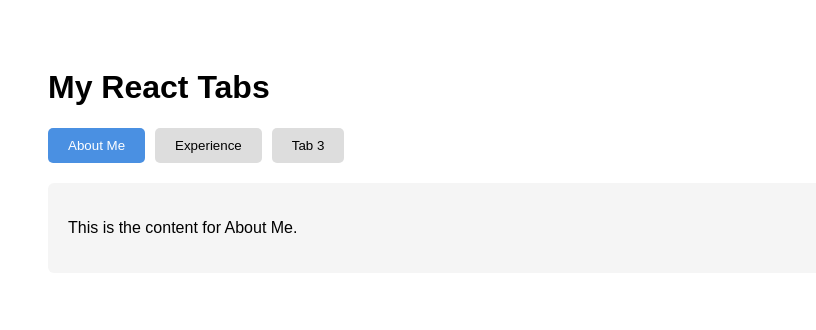
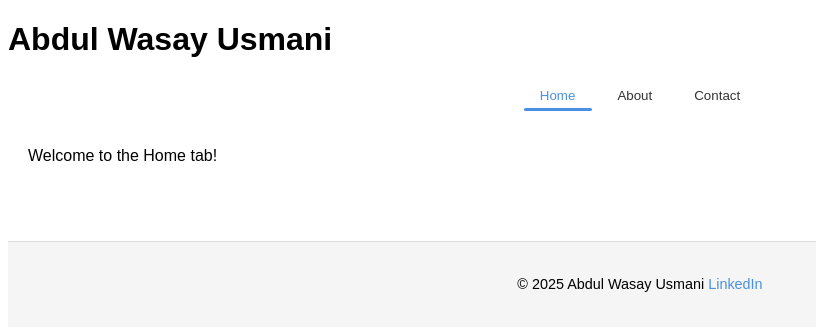
Before and after one commit to awusmani/awusmani.github.io, a React (Vite) app in the folder ausmani/: page / in a window 1280 px wide. Shown: the top 330 px of the page, without its empty margins (0-816 px from the left). Built offline with nearby package versions, Linux system fonts and the light colour scheme.

Commit message:
sliding animation tabs

```diff
--- a/ausmani/index.html
+++ b/ausmani/index.html
@@ -2,7 +2,7 @@
 <html lang="en">
   <head>
     <meta charset="UTF-8" />
-    <link rel="icon" type="image/svg+xml" href="/vite.svg" />
+    <link rel="icon" href="/favicon.ico" />
     <meta name="viewport" content="width=device-width, initial-scale=1.0" />
     <title>ausmani</title>
   </head>
--- a/ausmani/src/App.jsx
+++ b/ausmani/src/App.jsx
@@ -1,10 +1,28 @@
-import Tabs from './components/Tabs';
+import { useState } from 'react';
+import Header from './components/Header';
+import Footer from './components/Footer';
 
 export default function App() {
+  const [content, setContent] = useState('tab1');
+
+  const renderContent = () => {
+    switch (content) {
+      case 'tab1':
+        return <p>Welcome to the Home tab!</p>;
+      case 'tab2':
+        return <p>Learn more About us here.</p>;
+      case 'tab3':
+        return <p>Get in touch through the Contact tab.</p>;
+      default:
+        return null;
+    }
+  };
+
   return (
-    <div style={{ padding: '40px', fontFamily: 'Arial, sans-serif' }}>
-      <h1>My React Tabs</h1>
-      <Tabs />
+    <div style={{ fontFamily: 'Arial, sans-serif' }}>
+      <Header setContent={setContent} />
+      <main style={{ padding: '20px' }}>{renderContent()}</main>
+      <Footer />
     </div>
   );
 }
--- /dev/null
+++ b/ausmani/src/components/Footer.jsx
@@ -0,0 +1,18 @@
+import '../styles/Footer.css';
+
+export default function Footer() {
+  return (
+    <footer className="footer">
+      <p>
+        &copy; {new Date().getFullYear()} Abdul Wasay Usmani{' '}
+        <a
+          href="https://www.linkedin.com/in/your-linkedin/"
+          target="_blank"
+          rel="noopener noreferrer"
+        >
+          LinkedIn
+        </a>
+      </p>
+    </footer>
+  );
+}
--- /dev/null
+++ b/ausmani/src/components/Header.jsx
@@ -0,0 +1,19 @@
+import { useState } from 'react';
+import Tabs from './Tabs';
+import '../styles/Header.css';
+
+export default function Header({ setContent }) {
+  const [activeTab, setActiveTab] = useState('tab1');
+
+  const handleTabChange = (tabId) => {
+    setActiveTab(tabId);
+    setContent(tabId);
+  };
+
+  return (
+    <header className="header">
+      <h1 className="logo">Abdul Wasay Usmani</h1>
+      <Tabs activeTab={activeTab} setActiveTab={handleTabChange} />
+    </header>
+  );
+}
--- a/ausmani/src/components/Tabs.jsx
+++ b/ausmani/src/components/Tabs.jsx
@@ -1,21 +1,33 @@
-import { useState } from 'react';
-import '../styles/Tabs.css'; // optional for styling
+import { useState, useRef, useEffect } from 'react';
+import '../styles/Tabs.css';
 
-export default function Tabs() {
-  const [activeTab, setActiveTab] = useState('aboutMe');
+export default function Tabs({ activeTab, setActiveTab }) {
+  const tabRefs = useRef({});
+  const [underlineStyle, setUnderlineStyle] = useState({}); // useState, not useRef
 
   const tabs = [
-    { id: 'aboutMe', label: 'About Me', content: 'This is the content for About Me.' },
-    { id: 'exp', label: 'Experience', content: 'This is the content for Experience.' },
-    { id: 'tab3', label: 'Tab 3', content: 'This is the content for Tab 3.' },
+    { id: 'tab1', label: 'Home' },
+    { id: 'tab2', label: 'About' },
+    { id: 'tab3', label: 'Contact' },
   ];
 
+  useEffect(() => {
+    const currentTab = tabRefs.current[activeTab];
+    if (currentTab) {
+      setUnderlineStyle({
+        width: `${currentTab.offsetWidth}px`,
+        left: `${currentTab.offsetLeft}px`,
+      });
+    }
+  }, [activeTab]);
+
   return (
-    <div>
+    <div className="tabs-container">
       <div className="tabs">
         {tabs.map(tab => (
           <button
             key={tab.id}
+            ref={el => (tabRefs.current[tab.id] = el)}
             className={`tab-button ${activeTab === tab.id ? 'active' : ''}`}
             onClick={() => setActiveTab(tab.id)}
           >
@@ -23,16 +35,7 @@ export default function Tabs() {
           </button>
         ))}
       </div>
-
-      <div className="tab-content">
-        {tabs.map(tab => (
-          activeTab === tab.id && (
-            <div key={tab.id}>
-              <p>{tab.content}</p>
-            </div>
-          )
-        ))}
-      </div>
+      <span className="tab-underline" style={underlineStyle}></span>
     </div>
   );
 }
--- /dev/null
+++ b/ausmani/src/styles/Footer.css
@@ -0,0 +1,17 @@
+.footer {
+  text-align: center;
+  padding: 20px;
+  margin-top: 40px;
+  background-color: #f5f5f5;
+  border-top: 1px solid #ddd;
+  font-size: 0.9rem;
+}
+
+.footer a {
+  color: #4a90e2;
+  text-decoration: none;
+}
+
+.footer a:hover {
+  text-decoration: underline;
+}
--- /dev/null
+++ b/ausmani/src/styles/Header.css
@@ -0,0 +1,17 @@
+.footer {
+  text-align: center;
+  padding: 20px;
+  margin-top: 40px;
+  background-color: #f5f5f5;
+  border-top: 1px solid #ddd;
+  font-size: 0.9rem;
+}
+
+.footer a {
+  color: #4a90e2;
+  text-decoration: none;
+}
+
+.footer a:hover {
+  text-decoration: underline;
+}
--- a/ausmani/src/styles/Tabs.css
+++ b/ausmani/src/styles/Tabs.css
@@ -1,24 +1,50 @@
+.tabs-container {
+  position: relative;
+  display: flex;
+  justify-content: center;
+}
+
 .tabs {
   display: flex;
   gap: 10px;
-  margin-bottom: 20px;
 }
 
 .tab-button {
-  padding: 10px 20px;
+  padding: 8px 16px;
   cursor: pointer;
   border: none;
-  background: #ddd;
-  border-radius: 5px;
+  background: transparent;
+  color: #333;
+  font-weight: 500;
+  position: relative;
+  transition: color 0.3s, transform 0.2s;
+}
+
+.tab-button:hover {
+  transform: scale(1.05);
 }
 
 .tab-button.active {
-  background: #4a90e2;
-  color: white;
+  color: #4a90e2;
 }
 
-.tab-content {
-  padding: 20px;
-  background: #f5f5f5;
-  border-radius: 6px;
+.tab-underline {
+  position: absolute;
+  bottom: 0;
+  height: 3px;
+  background-color: #4a90e2;
+  border-radius: 2px;
+  transition: left 0.3s ease, width 0.3s ease;
 }
+
+@media (max-width: 400px) {
+  .tabs {
+    flex-wrap: wrap;
+    justify-content: center;
+  }
+
+  .tab-button {
+    flex: 1 1 100%;
+    text-align: center;
+  }
+}
```
Also changed, not shown: ausmani/src/main.jsx (+8 -7 lines), ausmani/src/styles/index.css (added), 1 other file (tests, documents, lock files or other folders).
